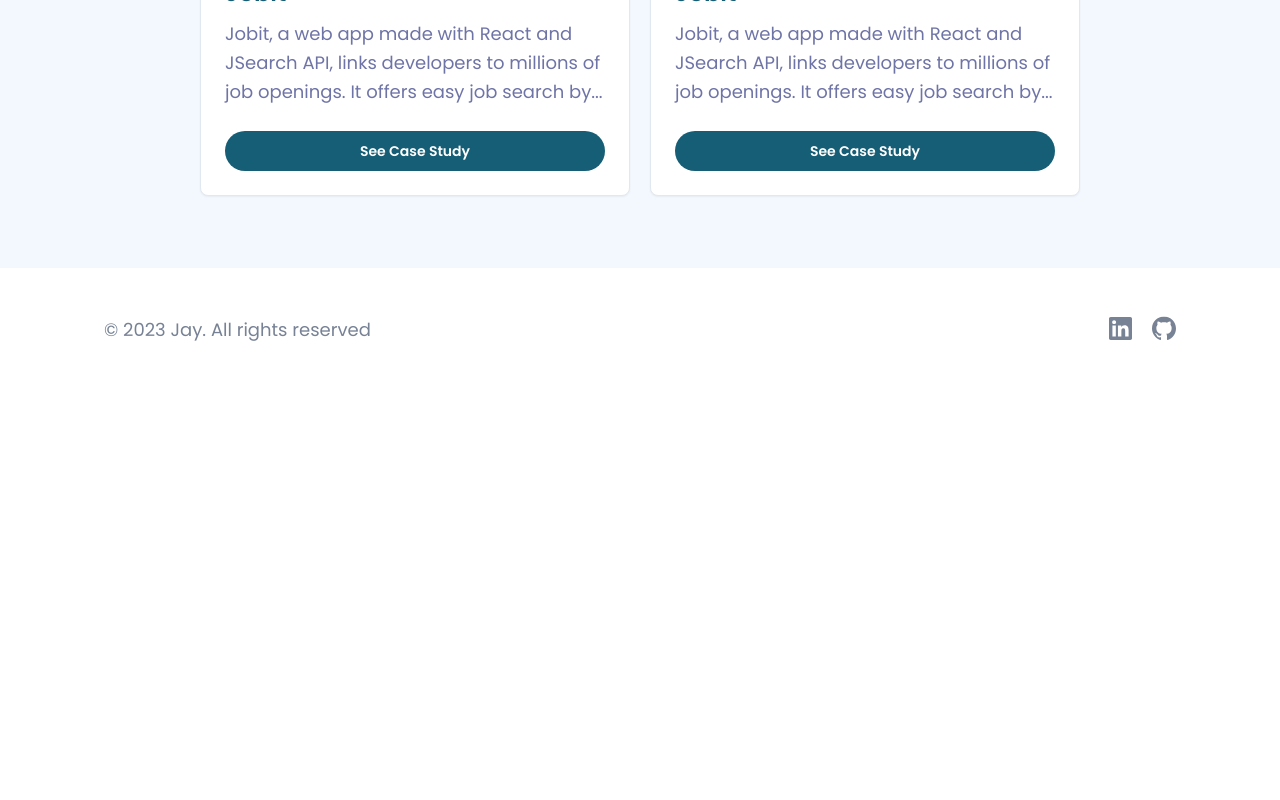
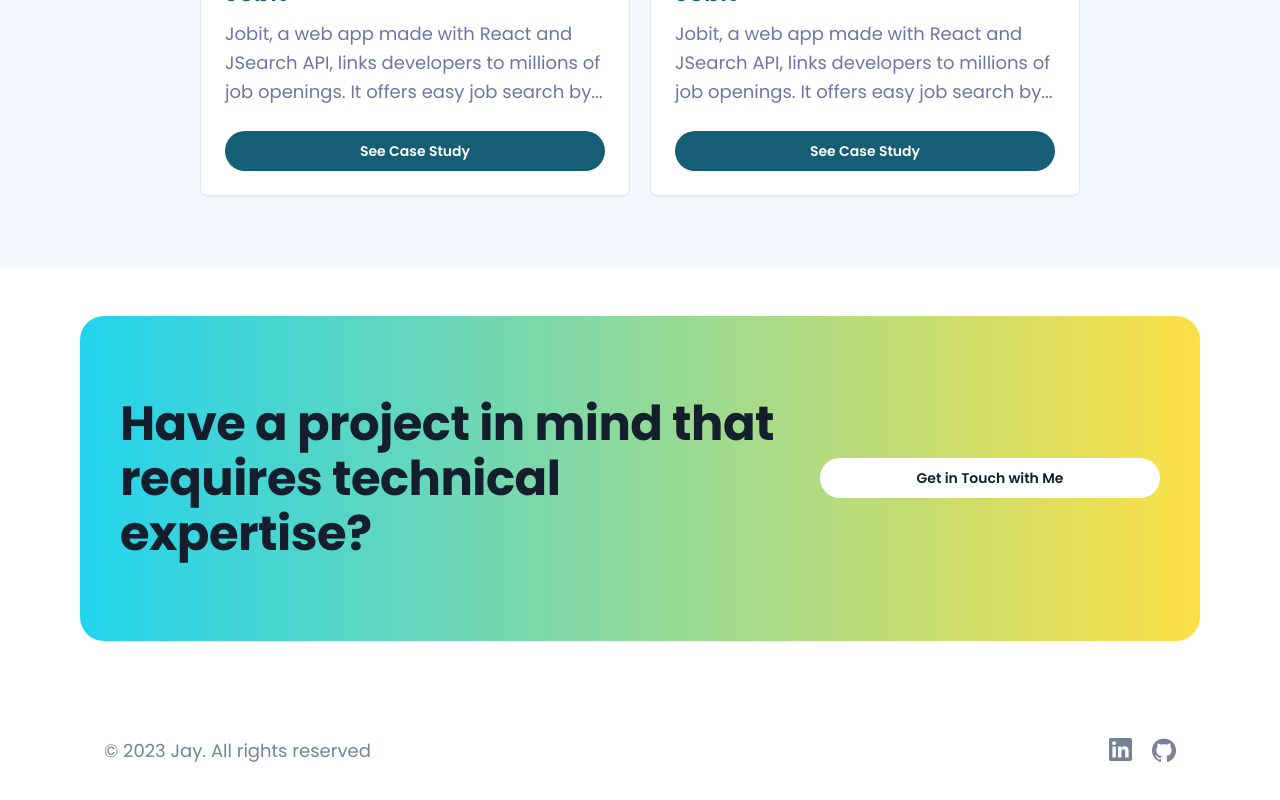
Before and after one commit to jayhogan-dev/portfolio, a Next.js app: page /case-studies/morent in a window 1280 px wide. Shown: the part 5341-6141 px from the top of the page. Before the commit the page ends 5749 px from the top, so only its background shows below. Built offline with nearby package versions, Linux system fonts and the light colour scheme.

Commit message:
contact banner added

```diff
--- a/app/case-studies/morent/page.tsx
+++ b/app/case-studies/morent/page.tsx
@@ -6,6 +6,7 @@ import CaseDetailsOtherStudies from "@/components/CaseDetailsOtherStudies";
 import CaseDetailsProblemStatement from "@/components/CaseDetailsProblemStatement";
 import CaseDetailsProcess from "@/components/CaseDetailsProcess";
 import CaseDetailsTechStack from "@/components/CaseDetailsTechStack";
+import ContactBanner from "@/components/ContactBanner";
 
 const MorentPage = () => {
   return (
@@ -26,6 +27,7 @@ const MorentPage = () => {
       <CaseDetailsProcess />
       <CaseDetailsLearnings />
       <CaseDetailsOtherStudies />
+      <ContactBanner />
     </div>
   );
 };
```
